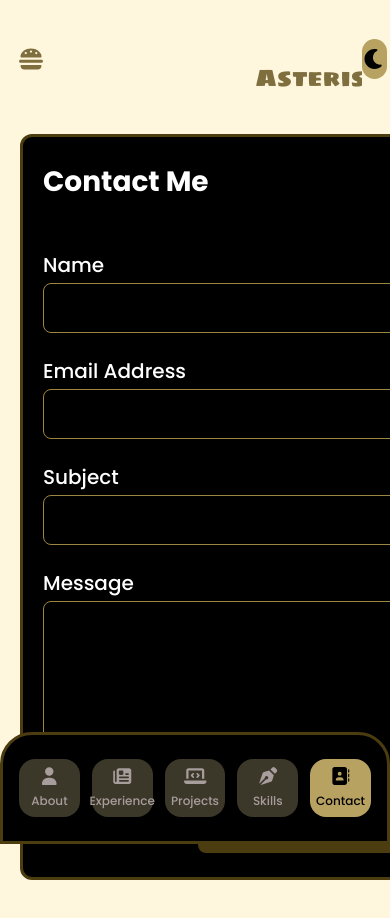
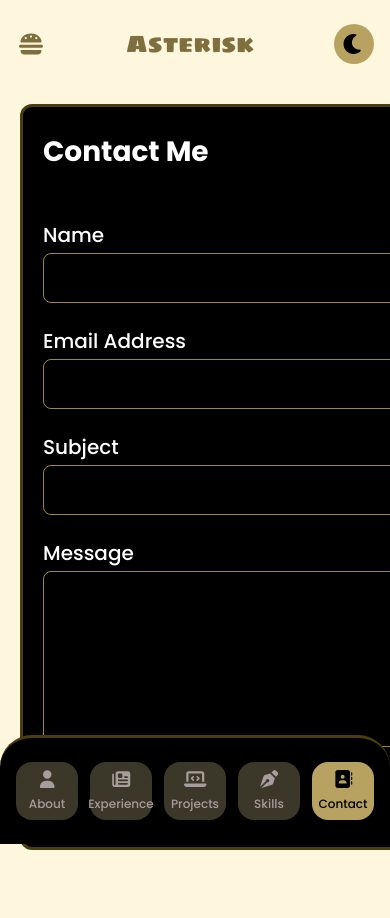
Before and after one commit to mosgizy/portfolio-v3, a Next.js app: page /contact in a window 390 px wide. Shown: the top 918 px of the page. Built offline with nearby package versions, Linux system fonts and the light colour scheme.

Commit message:
fixed animation bug for asterisk

```diff
--- a/src/app/components/header.tsx
+++ b/src/app/components/header.tsx
@@ -23,8 +23,8 @@ const Header = () => {
 	}, []);
 
 	return (
-		<header className="flex items-center justify-between py-6 px-4 lg:py-12 w-full lg:max-w-[65%] mx-auto">
-			<div className="text-primary-200 text-2xl lg:text-[38px] flex gap-4 items-center">
+		<header className="flex items-center justify-between text-primary-200 text-2xl lg:text-[38px] py-6 px-4 lg:py-12 w-full lg:max-w-[65%] mx-auto">
+			<div className="flex gap-4 items-center">
 				<div className="lg:hidden">
 					<FontAwesomeIcon
 						onClick={() => setHamburger()}
@@ -34,7 +34,7 @@ const Header = () => {
 				</div>
 				<div
 					ref={boxRef}
-					className="relative flex justify-center items-center w-[300px] h-[70px] overflow-hidden"
+					className="hidden relative lg:flex justify-center items-center w-[300px] h-[70px] overflow-hidden"
 				>
 					<h1
 						ref={textRef}
@@ -71,8 +71,9 @@ const Header = () => {
 					</h1>
 				</div>
 			</div>
+			<h1 className="font-sigma-one lg:hidden">Asterisk</h1>
 			<div className="w-[40px] h-[40px] lg:w-[59px] lg:h-[59px] rounded-full bg-secondary-100 flex justify-center items-center cursor-pointer">
-				<FontAwesomeIcon icon={faMoon} className="text-xl lg:text-3xl" />
+				<FontAwesomeIcon icon={faMoon} className="text-xl lg:text-3xl text-neutral-100" />
 			</div>
 		</header>
 	);
--- a/src/app/components/nav.tsx
+++ b/src/app/components/nav.tsx
@@ -48,7 +48,7 @@ const NavBar = () => {
 	return (
 		<nav className="fixed z-50 bottom-0 left-0 lg:relative font-poppins w-full lg:w-auto">
 			<ul
-				className={`bg-neutral-100 border-3 border-tertiary-300 rounded-t-4xl lg:rounded-xl max-h-max lg:mt-36 px-4 py-6 lg:px-6 lg:py-7 grid grid-cols-5 lg:grid-cols-1 gap-3 md:gap-5`}
+				className={`bg-neutral-100 border-t-3 border-tertiary-300 lg:border-3 lg:border-tertiary-300 rounded-t-4xl lg:rounded-xl max-h-max lg:mt-36 px-4 py-6 lg:px-6 lg:py-7 grid grid-cols-5 lg:grid-cols-1 gap-3 md:gap-5`}
 			>
 				{navInfo.map((info) => {
 					return (
--- a/src/app/contact/page.tsx
+++ b/src/app/contact/page.tsx
@@ -70,7 +70,7 @@ const Contact = () => {
 
 	return (
 		<Wrapper>
-			<>
+			<section>
 				<h2 className="font-bold text-2.6xl mb-3 capitalize">Contact Me</h2>
 				<form onSubmit={handleSubmit} className="flex flex-col gap-6 mt-12">
 					<label htmlFor="name" className="flex flex-col gap-1">
@@ -131,7 +131,7 @@ const Contact = () => {
 						</button>
 					</div>
 				</form>
-			</>
+			</section>
 		</Wrapper>
 	);
 };
```
